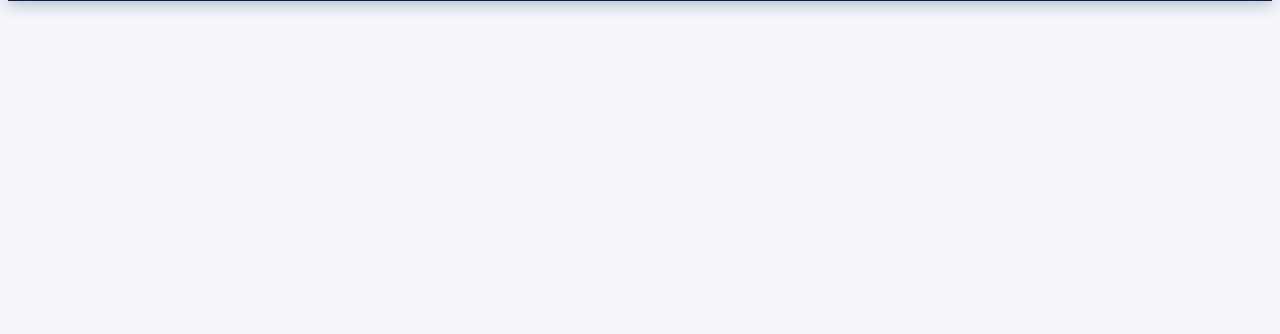
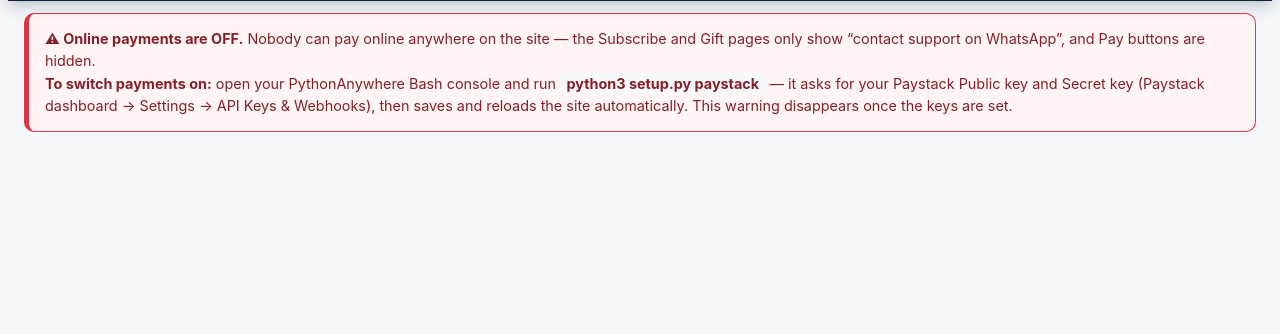
Before and after one commit to Aduagba90/cbt_app, a Flask app: template templates/_admin_bar.html in a window 1280 px wide. Shown: the part 90-424 px from the top of the page. Run offline with Flask 3, Linux system fonts and the light colour scheme; the template is opened without the code that fills it, so the values that code supplies are empty; parts of the project's set-up code (start-up, migrations or seed data) failed here and were passed over; some libraries are stand-ins or nearby versions.

Commit message:
Safety net for silently-off online payments: red banner on every admin page (via _admin_bar.html + Jinja config global) when PAYSTACK_READY is false, with the exact owner fix (python3 setup.py paystack in the PA console); triggered by the live incident where the gift page had no pay button because the live env has no Paystack keys - all pay buttons site-wide were hidden; suite 53 checks, battery 566 green

```diff
--- a/templates/_admin_bar.html
+++ b/templates/_admin_bar.html
@@ -51,6 +51,19 @@
     </div>
   </div>
 </div>
+{% if not config.get("PAYSTACK_READY") %}
+<div class="pn-admin-flash">
+  <div style="background:#fff5f5;border:1px solid #dc3545;border-left:5px solid #dc3545;border-radius:10px;padding:.85rem 1rem;color:#842029;font-size:.9rem;line-height:1.55;">
+    <b>⚠ Online payments are OFF.</b> Nobody can pay online anywhere on the site — the Subscribe and Gift pages
+    only show &ldquo;contact support on WhatsApp&rdquo;, and Pay buttons are hidden.<br>
+    <b>To switch payments on:</b> open your PythonAnywhere Bash console and run
+    <b style="background:#f8f9fa;padding:.1rem .4rem;border-radius:6px;">python3 setup.py paystack</b>
+    — it asks for your Paystack Public key and Secret key (Paystack dashboard &rarr; Settings &rarr; API Keys &amp; Webhooks),
+    then saves and reloads the site automatically. This warning disappears once the keys are set.
+  </div>
+</div>
+{% endif %}
+
 {% with messages = get_flashed_messages(with_categories=true) %}
   {% if messages %}
   <div class="pn-admin-flash">
```
Also changed, not shown: HANDOFF.md (+11 -0 lines).
